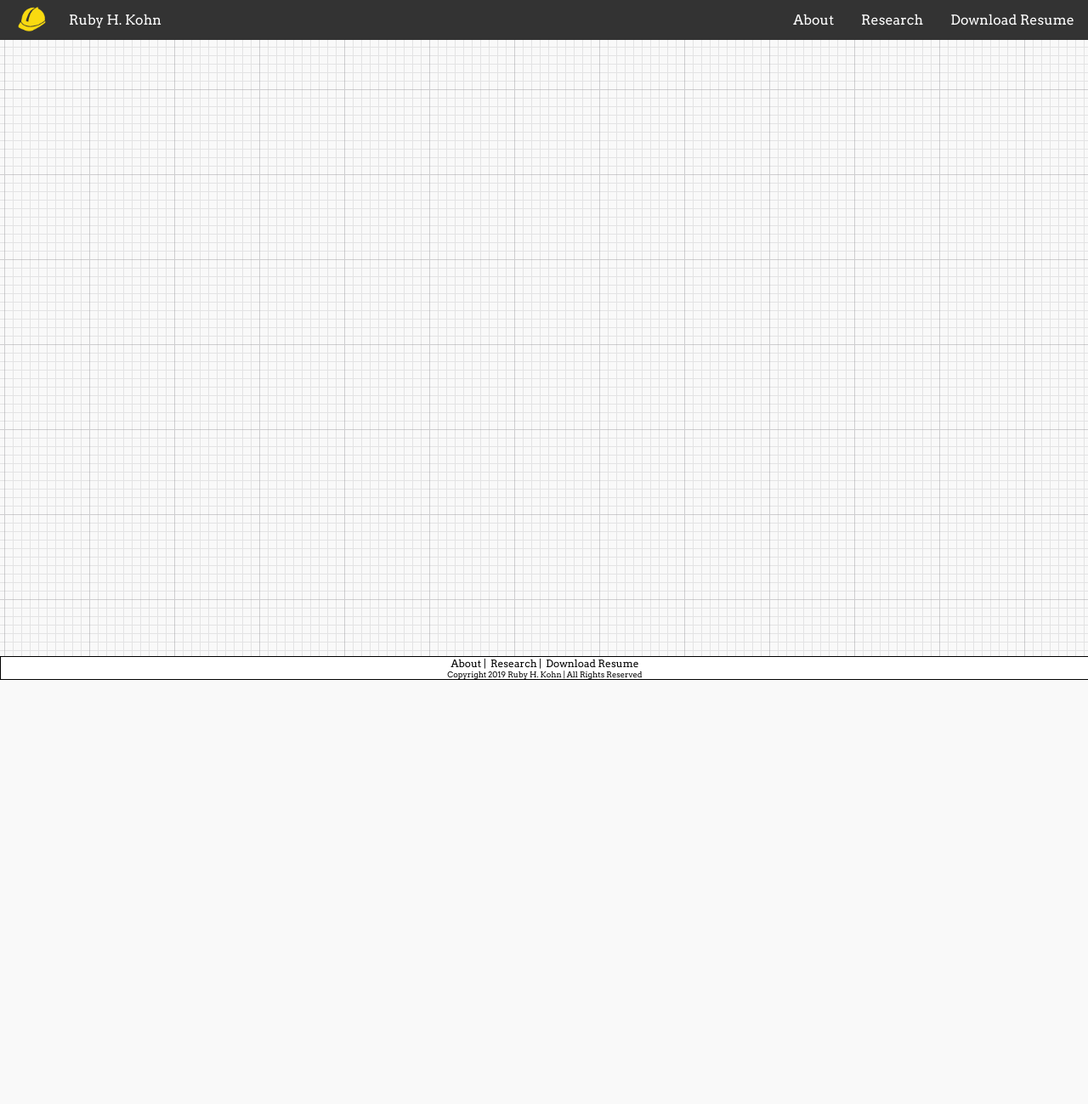
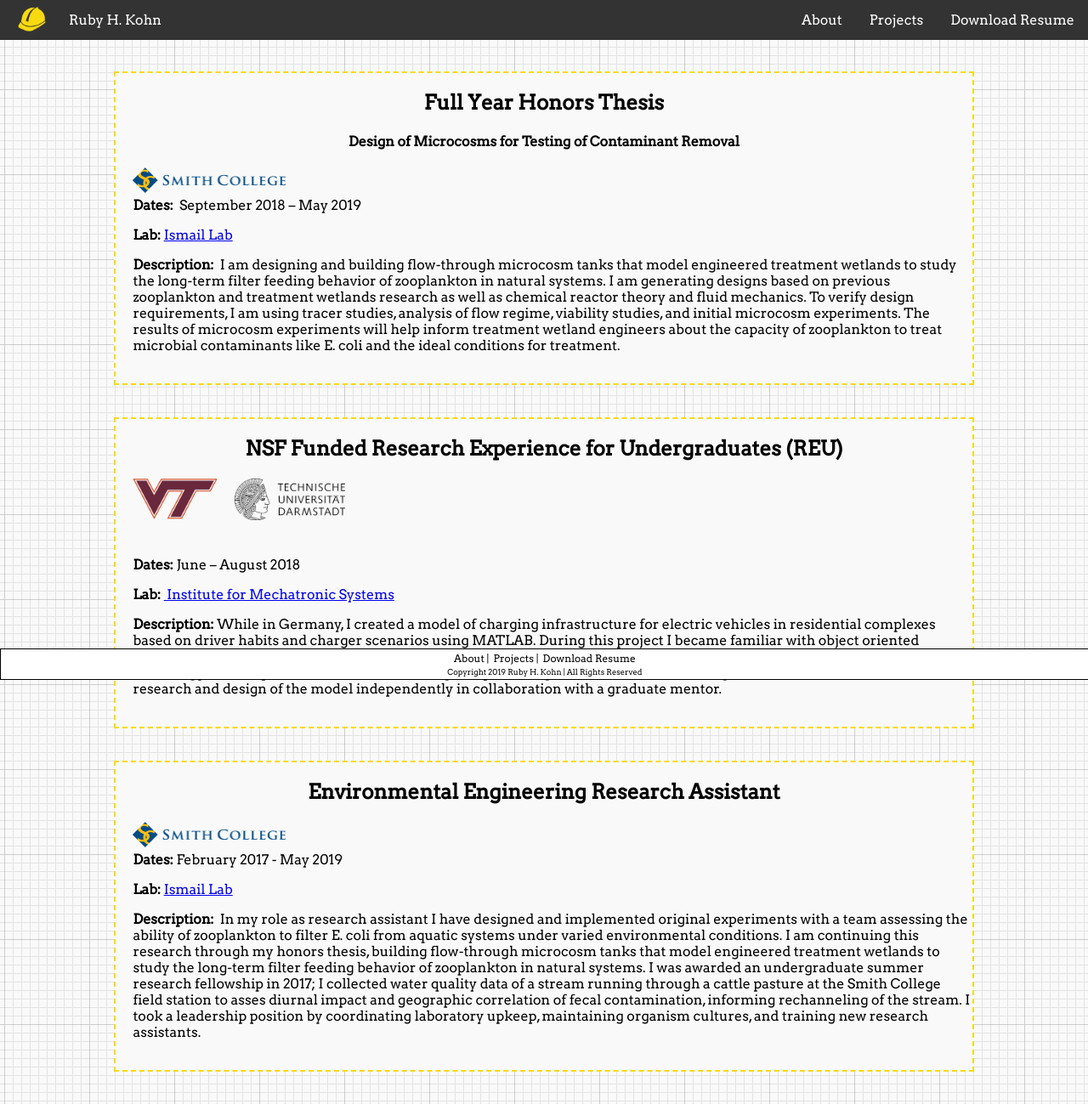
Before and after one commit to rubykohnsite/sourcecode, an Angular app in the folder rubykohn/: page /projects in a window 1280 px wide. Before the commit this address led to /. Shown: the top 1299 px of the page at 85% size. Before the commit the page ends 800 px from the top, so only its background shows below. Built offline with nearby package versions, Linux system fonts and the light colour scheme.

Commit message:
suggested changes 2

```diff
--- a/rubykohn/src/app/app-routing.module.ts
+++ b/rubykohn/src/app/app-routing.module.ts
@@ -7,7 +7,7 @@ import { ResearchComponent } from './research/research.component';
 const routes: Routes = [
   { path: '', component: HomeComponent },
   { path: 'about', component: HomeComponent },
-  { path: 'research', component: ResearchComponent },
+  { path: 'projects', component: ResearchComponent },
 ];
 
 
--- a/rubykohn/src/app/footer/footer.component.css
+++ b/rubykohn/src/app/footer/footer.component.css
@@ -5,15 +5,20 @@
   background-color: white;
   border: 1px solid black;
   left: 0;
+  height: auto;
 }
 
 #copyright {
   font-size: 7pt;
+  margin-bottom: 3px;
+
+
 }
 
 a {
   text-decoration: none;
   color: black;
+
 }
 
 a:hover {
@@ -22,4 +27,5 @@ a:hover {
 
 #footer-nav {
   font-size: 9pt;
+  margin:3px;
 }
--- a/rubykohn/src/app/footer/footer.component.html
+++ b/rubykohn/src/app/footer/footer.component.html
@@ -1,7 +1,7 @@
 <footer class="footer-container">
   <div id="footer-nav">
       <a routerLink="/">About</a>&nbsp;|&nbsp;
-      <a routerLink="/research">Research</a>&nbsp;|&nbsp;
+      <a routerLink="/projects">Projects</a>&nbsp;|&nbsp;
       <a href="../../assets/KohnResume.pdf" download>Download Resume</a>
   </div>
   <div id="copyright">Copyright 2019 Ruby H. Kohn | All Rights Reserved</div>
--- a/rubykohn/src/app/nav/nav.component.html
+++ b/rubykohn/src/app/nav/nav.component.html
@@ -4,8 +4,10 @@
       <ul>
         <li style="float:left"><img src="../../assets/yellowhat.png" /></li>
         <li style="float:left"><a routerLink="/">Ruby H. Kohn</a></li>
-        <li style="float:right"><a href="../../assets/KohnResume.pdf" download>Download Resume</a></li>
-        <li style="float:right"><a routerLink="/research">Research</a></li>
+        <li style="float:right">
+          <a href="../../assets/KohnResume.pdf" download>Download Resume</a>
+        </li>
+        <li style="float:right"><a routerLink="/projects">Projects</a></li>
         <li style="float:right"><a routerLink="/">About</a></li>
       </ul>
     </nav>
--- a/rubykohn/src/app/research/research.component.css
+++ b/rubykohn/src/app/research/research.component.css
@@ -1,24 +1,17 @@
-.inner-text {
+p {
   text-align: left;
-}
-
-.major-header {
-  border: 2px groove #f9da10;
-  background: #f9f9f9;
-}
-
-.minor-header {
-  border: 1px solid black;
-  background: #f9f9f9;
+  margin-left:20px
 }
 
 img {
   width: 180px;
+  float:left;
+  margin-left:20px
 }
 
 .research-card {
-  margin-left: 15%;
-  margin-right: 15%;
+  margin-left: 10%;
+  margin-right: 10%;
   background: #f9f9f9;
   border: 2px dashed #f9da10;
 }
--- a/rubykohn/src/app/research/research.component.html
+++ b/rubykohn/src/app/research/research.component.html
@@ -1,16 +1,28 @@
 <br /><br />
 <!-- Honors Thesis Portion -->
 <div class="research-card">
-  <h1>Honors Thesis</h1>
+  <h1>Full Year Honors Thesis</h1>
+  <h4>Design of Microcosms for Testing of Contaminant Removal</h4>
   <img src="../../assets/smithlogo.png" />
-  <div class="inner-text">
-    <ul>
-      <li><u>Dates:</u>&nbsp;&nbsp; September 2018 - May 2019</li>
-      <li><u>Lab:</u>&nbsp;&nbsp; <a href="http://www.science.smith.edu/ismail/">Ismail Lab </a></li>
-      <li><u>Tentative Title:</u>&nbsp;&nbsp; </li>
-      <li><u>Tentative Description:</u>&nbsp;&nbsp; </li>
-      <li><a>Download Paper </a></li>
-    </ul>
+  <br />
+  <div>
+    <p><b>Dates:&nbsp;</b> September 2018 – May 2019</p>
+    <p>
+      <b>Lab:&nbsp;</b>
+      <a href="http://www.science.smith.edu/ismail/">Ismail Lab </a>
+    </p>
+    <p>
+      <b>Description:&nbsp;</b> I am designing and building flow-through
+      microcosm tanks that model engineered treatment wetlands to study the
+      long-term filter feeding behavior of zooplankton in natural systems. I am
+      generating designs based on previous zooplankton and treatment wetlands
+      research as well as chemical reactor theory and fluid mechanics. To verify
+      design requirements, I am using tracer studies, analysis of flow regime,
+      viability studies, and initial microcosm experiments. The results of
+      microcosm experiments will help inform treatment wetland engineers about
+      the capacity of zooplankton to treat microbial contaminants like E. coli
+      and the ideal conditions for treatment.
+    </p>
   </div>
   <br />
 </div>
@@ -18,17 +30,34 @@
 <br /><br />
 
 <div class="research-card">
-  <h1>NSF Funded Research Experience for Undergrads (REU)</h1>
-  <img src="../../assets/tudlogo.png" />
-  <div class="inner-text">
-    <ul>
-      <li><u>Dates:</u>&nbsp;&nbsp;June - August 2018</li>
-      <li><u>Lab: <a href="https://www.fzd.tu-darmstadt.de/internationaleraustausch/automotiveengineeringsummer/automotiveengineeringsummergermany.en.jsp">
-            Institute of Automotive Engineering</a>
-        </u>&nbsp;&nbsp; </li>
-      <li><u>Description:</u>&nbsp;&nbsp; </li>
-      <li><a>Download Paper </a></li>
-    </ul>
+  <h1>NSF Funded Research Experience for Undergraduates (REU)</h1>
+  <img style="width:100px" src="../../assets/VT_logo.png" />
+  <img style="width:130px" src="../../assets/tudlogo.png" />
+  <br />
+  <br />
+  <br />
+  <br />
+  <div>
+    <p><b>Dates:&nbsp;</b>June – August 2018</p>
+    <p>
+      <b>Lab:&nbsp;</b
+      ><a
+        href="https://www.ims.tu-darmstadt.de/institut/startseite_ims/index.en.jsp"
+      >
+        Institute for Mechatronic Systems
+      </a>
+    </p>
+    <p>
+      <b>Description:&nbsp;</b>While in Germany, I created a model of charging
+      infrastructure for electric vehicles in residential complexes based on
+      driver habits and charger scenarios using MATLAB. During this project I
+      became familiar with object oriented programming in MATLAB, as well as
+      data analysis and visualization techniques. I optimized the model to
+      significantly reduce the energy consumption of an outdated housing complex
+      being refurbished with a smart grid controller. I directed the research
+      and design of the model independently in collaboration with a graduate
+      mentor.
+    </p>
   </div>
   <br />
 </div>
@@ -36,50 +65,72 @@
 <br /><br />
 
 <div class="research-card">
-  <h1>Ismail Lab Assistant</h1>
+  <h1>Environmental Engineering Research Assistant</h1>
   <img src="../../assets/smithlogo.png" />
-  <div class="inner-text">
-    <ul>
-      <li><u>Dates:</u>&nbsp;&nbsp; February 2017 - Present</li>
-      <li><u>Lab:</u>&nbsp;&nbsp; <a href="http://www.science.smith.edu/ismail/">Ismail Lab </a></li>
-      <li><u>Description:</u>&nbsp;&nbsp; </li>
-      <li><a>Download Paper </a></li>
-    </ul>
+  <br />
+  <div>
+    <p><b>Dates:&nbsp;</b>February 2017 - May 2019</p>
+    <p>
+      <b>Lab:&nbsp;</b>
+      <a href="http://www.science.smith.edu/ismail/">Ismail Lab </a>
+    </p>
+    <p>
+      <b>Description:&nbsp;</b> In my role as research assistant I have designed
+      and implemented original experiments with a team assessing the ability of
+      zooplankton to filter E. coli from aquatic systems under varied
+      environmental conditions. I am continuing this research through my honors
+      thesis, building flow-through microcosm tanks that model engineered
+      treatment wetlands to study the long-term filter feeding behavior of
+      zooplankton in natural systems. I was awarded an undergraduate summer
+      research fellowship in 2017; I collected water quality data of a stream
+      running through a cattle pasture at the Smith College field station to
+      asses diurnal impact and geographic correlation of fecal contamination,
+      informing rechanneling of the stream. I took a leadership position by
+      coordinating laboratory upkeep, maintaining organism cultures, and
+      training new research assistants.
+    </p>
   </div>
   <br />
 </div>
 
+<br /><br />
+
+<div class="research-card">
+  <h1>Controlled Flight Aerial Vehicle Design Project</h1>
+  <div>
+    <p><b>Dates:&nbsp;</b>January – May 2019</p>
+    <p><b>Course:&nbsp;</b>Aerial Vehicle Design</p>
+    <p>
+      <b>Description:&nbsp;</b>I am designing and fabricating a small glider
+      capable of controlled flight with the goal of staying in the air as long
+      as possible. I am soldering chosen components onto a PCB, programming a
+      microcontroller using Propeller Tool to control glider components during
+      flight, and effectively debugging both hardware and software issues. After
+      the glider and controls have been completed, I will conduct flight tests,
+      record pressure sensor data, and iterate the design to optimize the glide
+      ratio and flight time.
+    </p>
+  </div>
+  <br />
+</div>
 
 <br /><br />
 
 <div class="research-card">
-  <h1>Summer Undergraduate Research Fellowship</h1>
-  <img src="../../assets/smithlogo.png" />
-  <div class="inner-text">
-    <ul>
-      <li><u>Dates:</u>&nbsp;&nbsp; May - July 2017</li>
-      <li><u>Description:</u>&nbsp;&nbsp; </li>
-      <li><a>Download Paper </a></li>
-    </ul>
+  <h1>Removal of Lead by Mushroom Mycelium</h1>
+  <div>
+    <p><b>Dates:&nbsp;</b>September - December 2017</p>
+    <p><b>Course:&nbsp;</b> Contaminants in Aquatic Systems</p>
+    <p>
+      <b>Description:&nbsp;</b>I designed an experiment with a partner measuring
+      the sorbtion of lead from water by powdered mycelium in collaboration with
+      a local farmer to develop a productive use for mushroom mycelium waste.
+      Performed batch experiments, collected data using a microwave digestor and
+      ICP-OES, and evaluated sorbtion favorability using the Freundlich isotherm
+      model.
+    </p>
   </div>
   <br />
 </div>
 
-
-<br /><br />
-
-<div class="research-card">
-  <h1> Mushroom Mycellium Project</h1>
-  <img src="../../assets/smithlogo.png" />
-  <div class="inner-text">
-    <ul>
-      <li><u>Dates:</u>&nbsp;&nbsp; September - December 2017</li>
-      <li><u>Description:</u>&nbsp;&nbsp; </li>
-      <li><a>Download Paper </a></li>
-    </ul>
-  </div>
-  <br />
-</div>
-
-
 <br />
```
Also changed, not shown: rubykohn/src/assets/VT_logo.png (added).
